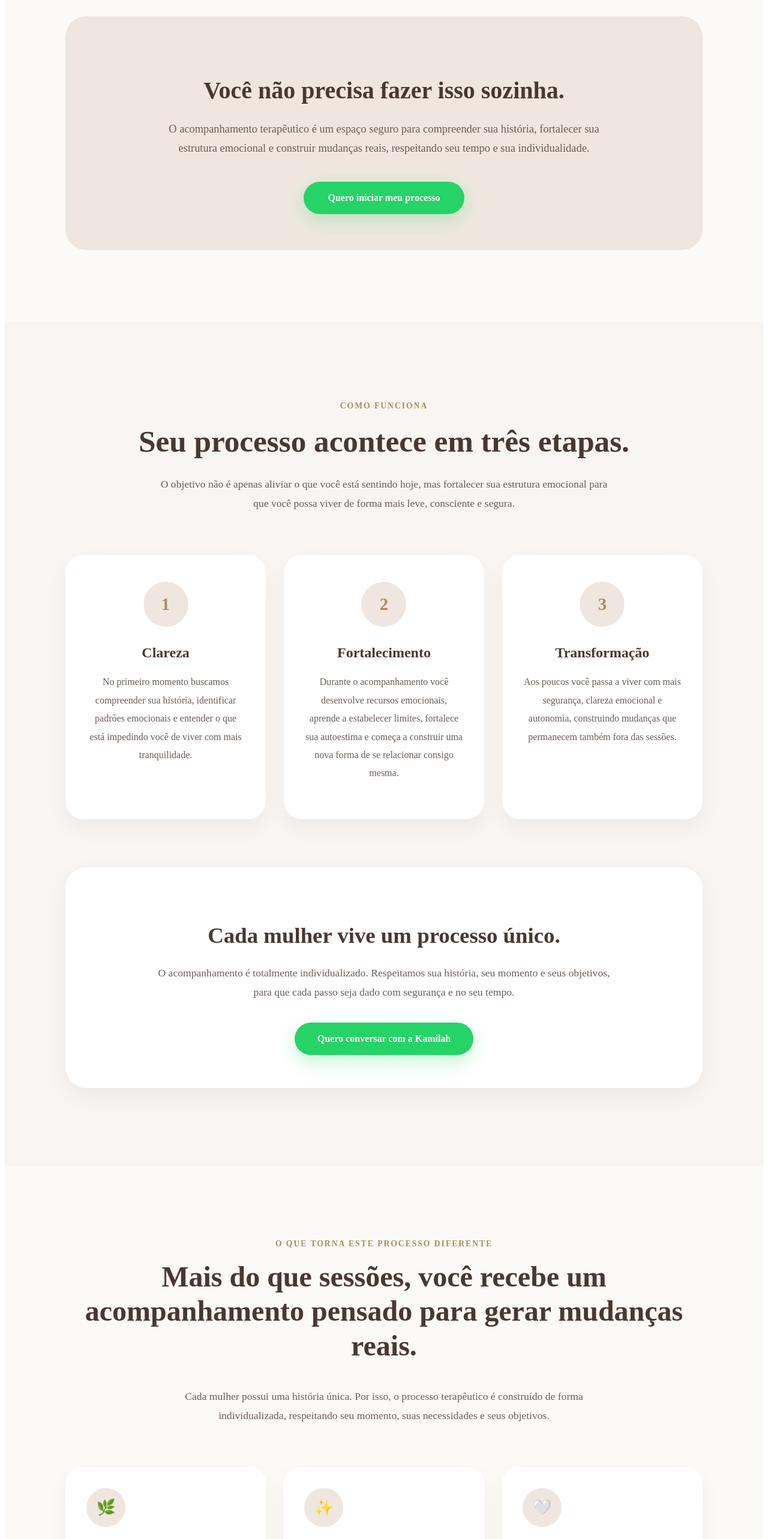
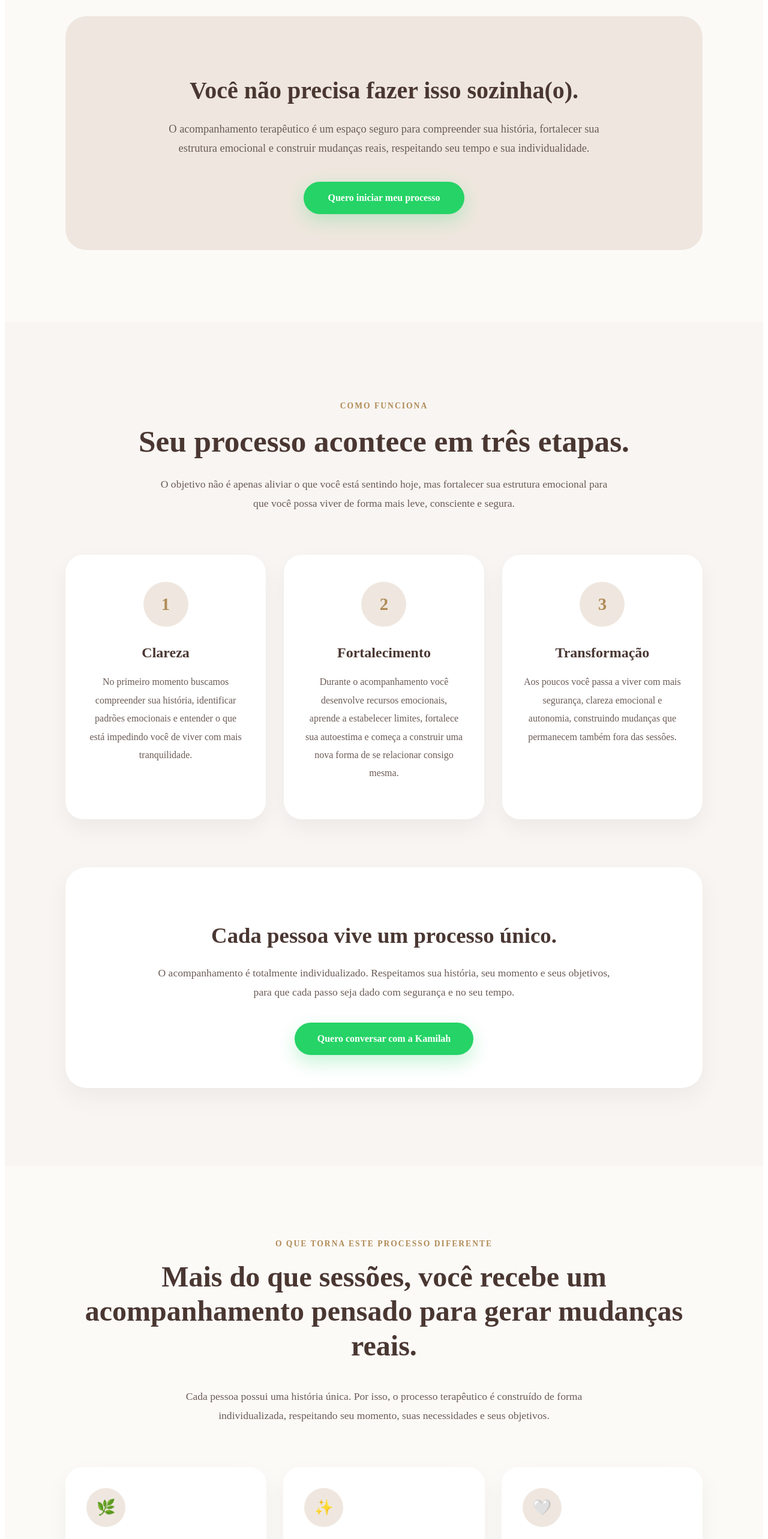
Before and after one commit to Institutokamilahfranco/instituto-kamilah-site, a Next.js app: page / in a window 1280 px wide. Shown: the part 4400-6966 px from the top of the page at 60% size. Built offline with nearby package versions, Linux system fonts and the light colour scheme.

Commit message:
Update page.js

```diff
--- a/app/page.js
+++ b/app/page.js
@@ -682,7 +682,7 @@ Através de um acompanhamento terapêutico individual, você fortalece sua autoe
           marginBottom: "25px",
         }}
       >
-        Você não precisa fazer isso sozinha.
+        Você não precisa fazer isso sozinha(o).
       </h3>
 
       <p
@@ -951,7 +951,7 @@ Através de um acompanhamento terapêutico individual, você fortalece sua autoe
           marginBottom: "25px",
         }}
       >
-        Cada mulher vive um processo único.
+        Cada pessoa vive um processo único.
       </h3>
 
       <p
@@ -1039,7 +1039,7 @@ Através de um acompanhamento terapêutico individual, você fortalece sua autoe
         fontSize: "1.1rem",
       }}
     >
-      Cada mulher possui uma história única. Por isso, o processo terapêutico
+      Cada pessoa possui uma história única. Por isso, o processo terapêutico
       é construído de forma individualizada, respeitando seu momento,
       suas necessidades e seus objetivos.
     </p>
@@ -1086,7 +1086,7 @@ Através de um acompanhamento terapêutico individual, você fortalece sua autoe
         },
         {
           icone: "💛",
-          titulo: "Olhar para a mulher como um todo",
+          titulo: "Olhar para o ser humano como um todo",
           texto:
             "O foco não está apenas nos sintomas, mas em fortalecer você para viver com mais equilíbrio, autonomia e qualidade de vida.",
         },
@@ -1231,7 +1231,7 @@ Através de um acompanhamento terapêutico individual, você fortalece sua autoe
           lineHeight: "1.2",
         }}
       >
-      Talvez você tenha chegado até aqui porque cansou de tentar resolver tudo sozinha. Eu me chamo Kamilah Franco.
+      Talvez você tenha chegado até aqui porque cansou de tentar resolver tudo sozinha(o). Eu me chamo Kamilah Franco.
       </h2>
 
       <p
@@ -1242,7 +1242,7 @@ Através de um acompanhamento terapêutico individual, você fortalece sua autoe
           marginBottom: "22px",
         }}
       >
-        Meu propósito é ajudar mulheres que, por muito tempo,
+        Meu propósito é ajudar pessoas que, por muito tempo,
         aprenderam a cuidar de todos, mas acabaram esquecendo de cuidar de si.
       </p>
 
@@ -1375,7 +1375,7 @@ Através de um acompanhamento terapêutico individual, você fortalece sua autoe
         fontSize: "1.1rem",
       }}
     >
-      Algumas mulheres chegaram até aqui cansadas,
+      Algumas pessoas chegaram até aqui cansadas,
       inseguras e sem saber por onde começar.
       Hoje vivem sua jornada de forma muito diferente.
     </p>
```
